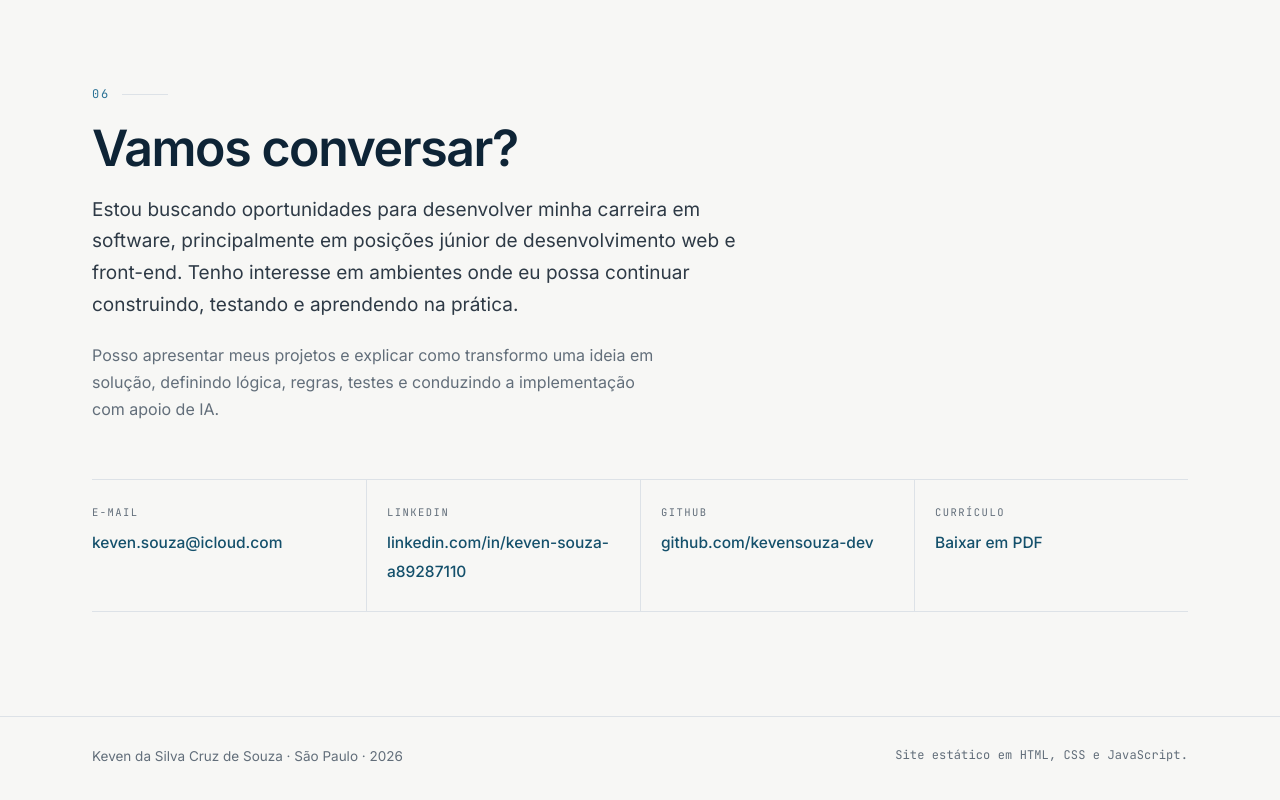
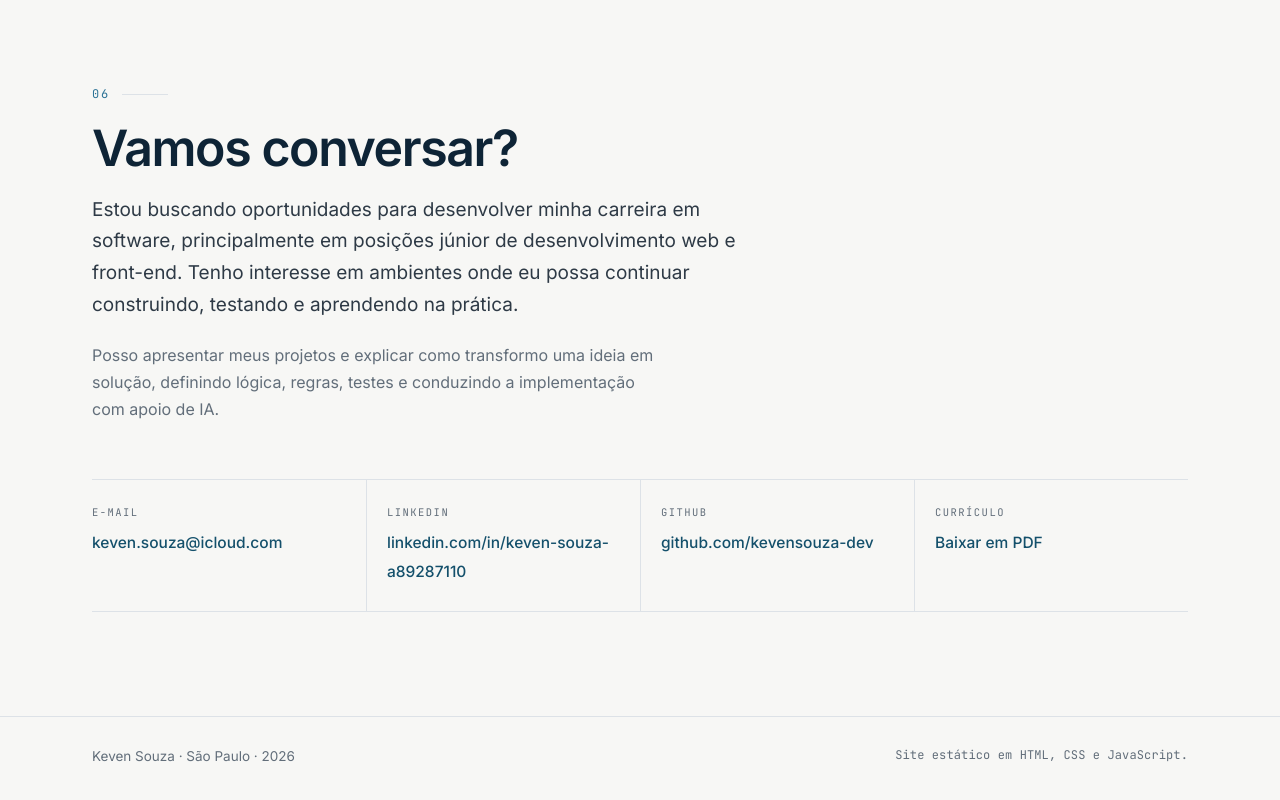
Before and after one commit to kevensouza-dev/keven-portfolio, a plain HTML site: page index.html in a window 1280 px wide. Shown: the part 9335-10135 px from the top of the page. Drawn offline with Linux system fonts and the light colour scheme.

Commit message:
feat: atualiza currículo e identidade pública
Currículo em PDF regerado a partir da fonte editável privada, mantida em
cv-source e ignorada pelo Git. O artefato público continua sendo apenas
o PDF.

O conteúdo passa a contar a mesma história do portfólio: trajetória de
mais de 12 anos em tecnologia e sistemas, com início em configuração de
plataformas, testes, suporte, treinamento e análise operacional, e os
anos recentes em pré-vendas técnicas, requisitos, soluções, APIs, testes
e homologação em ambiente SaaS. Os projetos usam os nomes públicos
E-commerce de Motopeças e Painel Jurídico, com link para os cases.

Portfólio, GitHub, LinkedIn e os dois cases viraram links clicáveis no
PDF, sem alteração visual.

Identidade pública padronizada em Keven Souza: o nome completo sai do
meta author e do rodapé do site.

Co-Authored-By: Claude Opus 5 <noreply@anthropic.com>

```diff
--- a/index.html
+++ b/index.html
@@ -9,7 +9,7 @@
      ============================================================ -->
 <title>Keven Souza | Desenvolvimento Web</title>
 <meta name="description" content="Keven Souza, desenvolvimento web em formação. Mais de 12 anos de atuação em tecnologia e sistemas e projetos próprios em JavaScript, React e TypeScript, com testes e APIs.">
-<meta name="author" content="Keven da Silva Cruz de Souza">
+<meta name="author" content="Keven Souza">
 <link rel="canonical" href="https://kevensouza.vercel.app/">
 
 <meta property="og:type" content="website">
@@ -624,7 +624,7 @@
 
 <footer class="site-footer">
   <div class="wrap footer-inner">
-    <p>Keven da Silva Cruz de Souza · São Paulo · <span data-ano>2026</span></p>
+    <p>Keven Souza · São Paulo · <span data-ano>2026</span></p>
     <p class="mono">Site estático em HTML, CSS e JavaScript.</p>
   </div>
 </footer>
```
Also changed, not shown: 2 other files.
